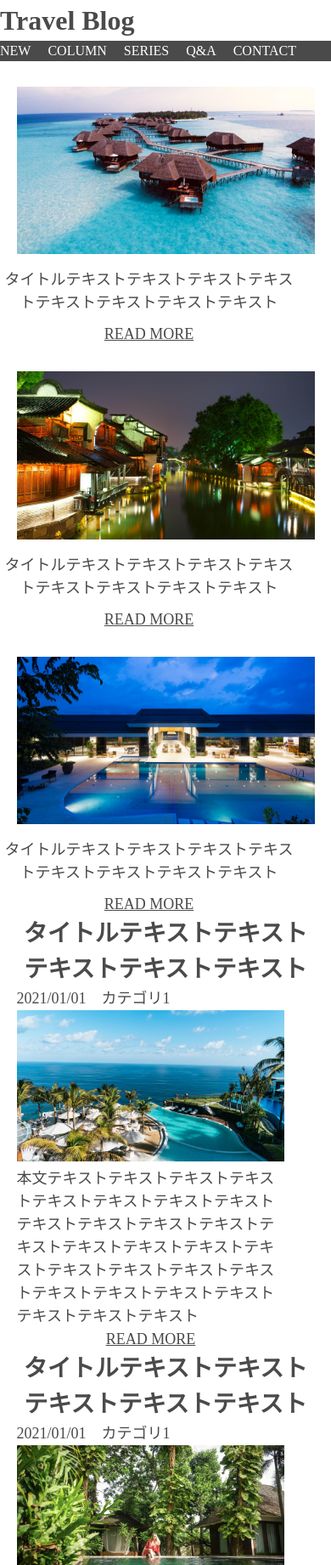
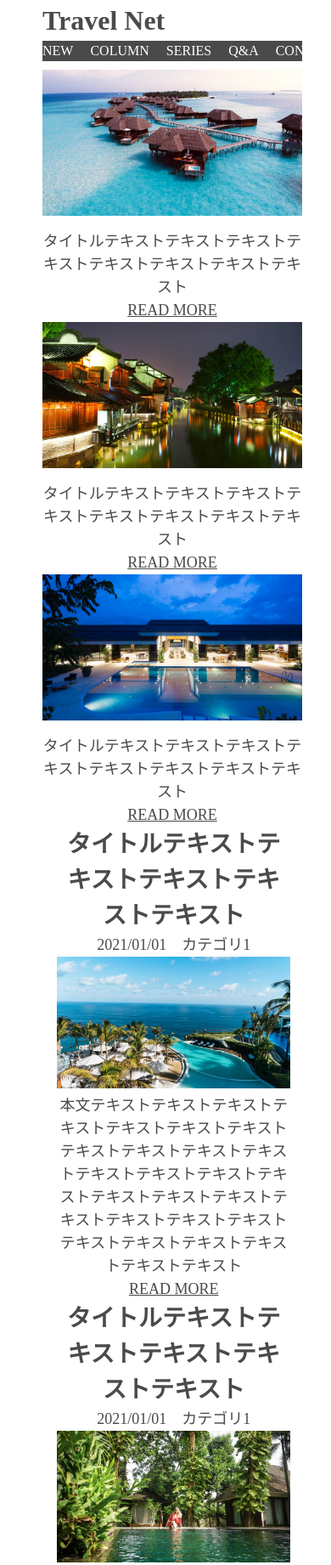
Before and after one commit to japan9984/layout, a plain HTML site: page index.html in a window 390 px wide. Shown: the top 1842 px of the page at 85% size. Drawn offline with Linux system fonts and the light colour scheme.

Commit message:
Add files via upload

```diff
--- a/index.html
+++ b/index.html
@@ -1,15 +1,19 @@
 <!DOCTYPE html>
 <html lang="ja">
+
 <head>
   <meta charset="UTF-8">
   <link rel="stylesheet" href="style.css">
   <meta name="viewport" content="width=device-width, initial-scale=1.0">
   <title>Travel Blog</title>
 </head>
+
 <body>
 
   <header>
-    <div class="title"><h1>Travel Blog</h1></div>
+    <div class="title">
+      <h1>Travel Net</h1>
+    </div>
     <nav>
       <ul>
         <li>NEW</li>
@@ -47,21 +51,27 @@
         <h2>タイトルテキストテキストテキストテキストテキスト</h2>
         <p>2021/01/01　カテゴリ1</p>
         <img src="images/main1.jpg" alt="">
-      <p>本文テキストテキストテキストテキストテキストテキストテキストテキストテキストテキストテキストテキストテキストテキストテキストテキストテキストテキストテキストテキストテキストテキストテキストテキストテキストテキストテキストテキスト</p>
+        <p>
+          本文テキストテキストテキストテキストテキストテキストテキストテキストテキストテキストテキストテキストテキストテキストテキストテキストテキストテキストテキストテキストテキストテキストテキストテキストテキストテキストテキストテキスト
+        </p>
         <div class="read_more"><a href="#">READ MORE</a></div>
       </div>
       <div>
         <h2>タイトルテキストテキストテキストテキストテキスト</h2>
         <p>2021/01/01　カテゴリ1</p>
         <img src="images/main2.jpg" alt="">
-      <p>本文テキストテキストテキストテキストテキストテキストテキストテキストテキストテキストテキストテキストテキストテキストテキストテキストテキストテキストテキストテキストテキストテキストテキストテキストテキストテキストテキストテキスト</p>
+        <p>
+          本文テキストテキストテキストテキストテキストテキストテキストテキストテキストテキストテキストテキストテキストテキストテキストテキストテキストテキストテキストテキストテキストテキストテキストテキストテキストテキストテキストテキスト
+        </p>
         <div class="read_more"><a href="#">READ MORE</a></div>
       </div>
       <div>
         <h2>タイトルテキストテキストテキストテキストテキスト</h2>
         <p>2021/01/01　カテゴリ1</p>
         <img src="images/main3.jpg" alt="">
-      <p>本文テキストテキストテキストテキストテキストテキストテキストテキストテキストテキストテキストテキストテキストテキストテキストテキストテキストテキストテキストテキストテキストテキストテキストテキストテキストテキストテキストテキスト</p>
+        <p>
+          本文テキストテキストテキストテキストテキストテキストテキストテキストテキストテキストテキストテキストテキストテキストテキストテキストテキストテキストテキストテキストテキストテキストテキストテキストテキストテキストテキストテキスト
+        </p>
         <div class="read_more"><a href="#">READ MORE</a></div>
       </div>
     </div>
@@ -146,16 +156,17 @@
       <div class="line"></div>
     </div>
 
-    <div>
+    <div class=twitter>
       <h3>Twitter</h3>
-      <div class="twitter">
-        <blockquote class="twitter-tweet" data-theme="dark"><p lang="ja" dir="ltr">&quot;初学者&quot;へ。<br><br>これ、めちゃ力付きます。<br>　<br>HTMLとCSSの勉強したら、まず模写やってみるといい。簡単な模写から徐々に模写サイトの難易度を上げる。<br><br>ぼくは、この方法で成長の&quot;メキメキ音&quot;が聞こえてます。<a href="https://twitter.com/hashtag/%E3%83%97%E3%83%AD%E3%82%B0%E3%83%A9%E3%83%9F%E3%83%B3%E3%82%B0%E5%88%9D%E5%BF%83%E8%80%85?src=hash&amp;ref_src=twsrc%5Etfw">#プログラミング初心者</a> <a href="https://twitter.com/hashtag/%E3%83%97%E3%83%AD%E3%82%B0%E3%83%A9%E3%83%9F%E3%83%B3%E3%82%B0%E7%8B%AC%E5%AD%A6?src=hash&amp;ref_src=twsrc%5Etfw">#プログラミング独学</a> <a href="https://twitter.com/hashtag/%E3%83%97%E3%83%AD%E3%82%B0%E3%83%A9%E3%83%9F%E3%83%B3%E3%82%B0?src=hash&amp;ref_src=twsrc%5Etfw">#プログラミング</a><a href="https://twitter.com/hashtag/web%E5%88%B6%E4%BD%9C?src=hash&amp;ref_src=twsrc%5Etfw">#web制作</a></p>&mdash; ボク@ウィリーできるプログラマ (@BOKU313) <a href="https://twitter.com/BOKU313/status/1426134582278057991?ref_src=twsrc%5Etfw">August 13, 2021</a></blockquote> <script async src="https://platform.twitter.com/widgets.js" charset="utf-8"></script>
+         <p>テスト</p>
       </div>
     </div>
   </footer>
 
   <div class="footest">
-  <small>$copy Travel & Blog</small>
+    <small>TK servis</small>
   </div>
+  <script async src="https://platform.twitter.com/widgets.js" charset="utf-8"></script>
 </body>
+
 </html>
--- a/style.css
+++ b/style.css
@@ -42,6 +42,10 @@
     text-decoration:none;
   } */
 
+ nav{
+   margin-bottom: 10px
+ }
+
   a:hover{
     opacity:0.7;
   }
@@ -55,12 +59,12 @@
     list-style:none;
   }
 
-  .inner{
+  /* .inner{
     padding:70px 50px;
     max-width:980;
     margin:0 auto;
     text-align:center;
-  }
+  } */
 
   .line{
     background-color: #4a4a4a;
@@ -101,12 +105,11 @@ header .title{
 
   .pickup img{
     width:90%;
-    margin:30px auto 10px;
+    margin-bottom: 10px;
   }
 
   .pickup p{
     width:90%;
-    margin-bottom:10px;
   }
 
   .read_more{
@@ -159,16 +162,41 @@ header .title{
     width:50%;
   }
 
+  .twitter p{
+    text-align: center;
+  }
+
   .footest{
     text-align: center
   }
 
   @media screen and (max-width:800px){
+
+    header nav{
+      width: 90%;
+    }
+
+   body{
+     margin-left: 50px;
+   }
+    .pickup{
+      margin-left: auto;
+    }
+
     .pickup ul{
       flex-direction: column;
+      margin: 0 auto;
     }
+
     .pickup li{
-      width:100%;
+      margin: 0 auto;
+    }
+
+    .pickup img{
+      text-align: center;
+    }
+    .pickup p{
+      width:  90%;
       text-align: center;
     }
 
@@ -202,4 +230,20 @@ header .title{
       margin:20px 0;
     }
 
+    .left{
+      margin: 0 auto;
+    }
+
+    .left h2{
+      width: 90%;
+    }
+
+    .left p{
+      text-align: center;
+    }
+
+    .right h3{
+      padding-right: 30px;
+    }
+
   }
```
Lines whose indentation alone changed are shown as unchanged.
